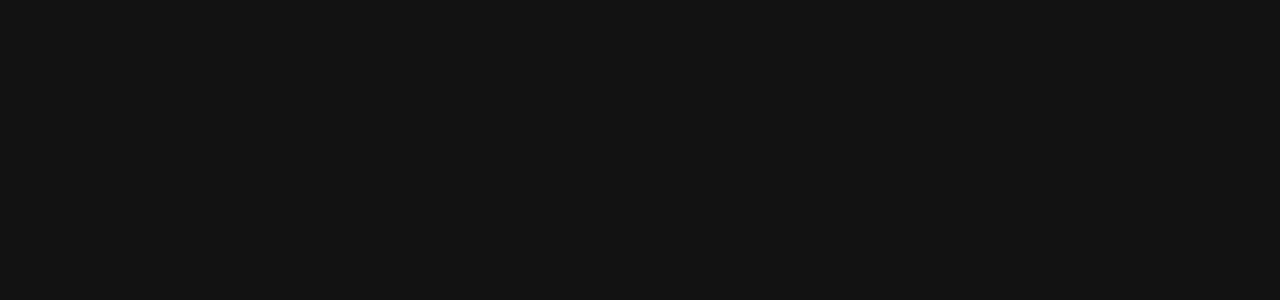
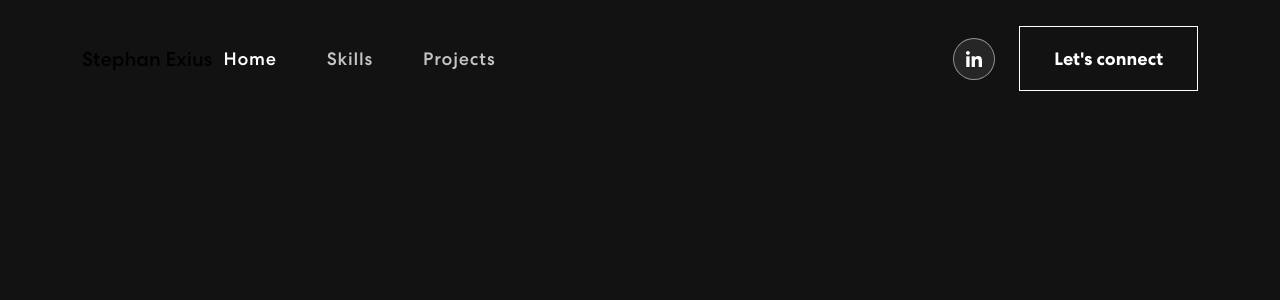
Before and after one commit to StephXius/stephan-exius-portfolio-website, a React (Create React App) app: page / in a window 1280 px wide. Shown: the top 300 px of the page. Built offline with nearby package versions, Linux system fonts and the light colour scheme.

Commit message:
fifth test commit

```diff
--- a/src/App.js
+++ b/src/App.js
@@ -1,10 +1,13 @@
 import logo from './logo.svg';
 import './App.css';
+import 'bootstrap/dist/css/bootstrap.min.css';
+import { NavBar } from './components/NavBar';
+
 
 function App() {
   return (
     <div className="App">
-
+      <NavBar />
     </div>
   );
 }
--- a/src/components/NavBar.js
+++ b/src/components/NavBar.js
@@ -1,5 +1,5 @@
 import { useState, useEffect } from "react";
-import { Navbar, Container } from "react-bootstrap";
+import { Navbar, Container, Nav } from "react-bootstrap";
 import navicon1 from '../assets/img/nav-icon1.svg';
 
 export const NavBar = () => {
```
